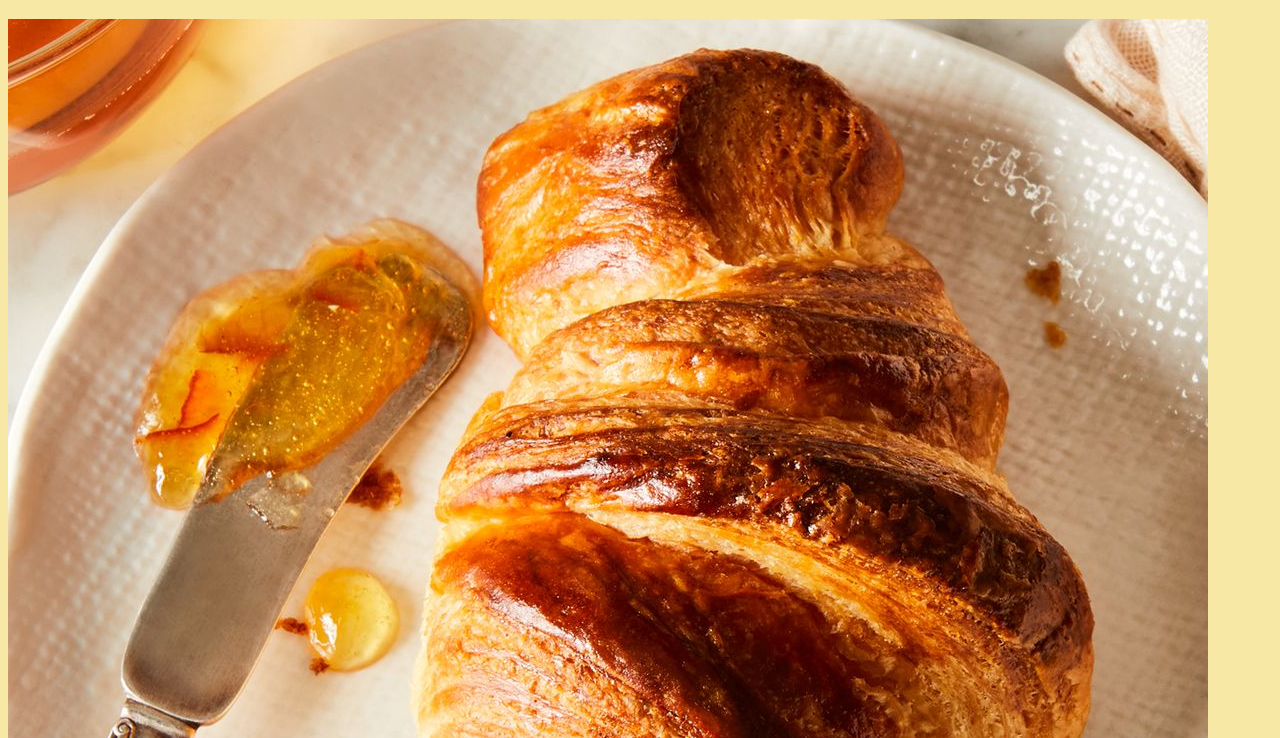
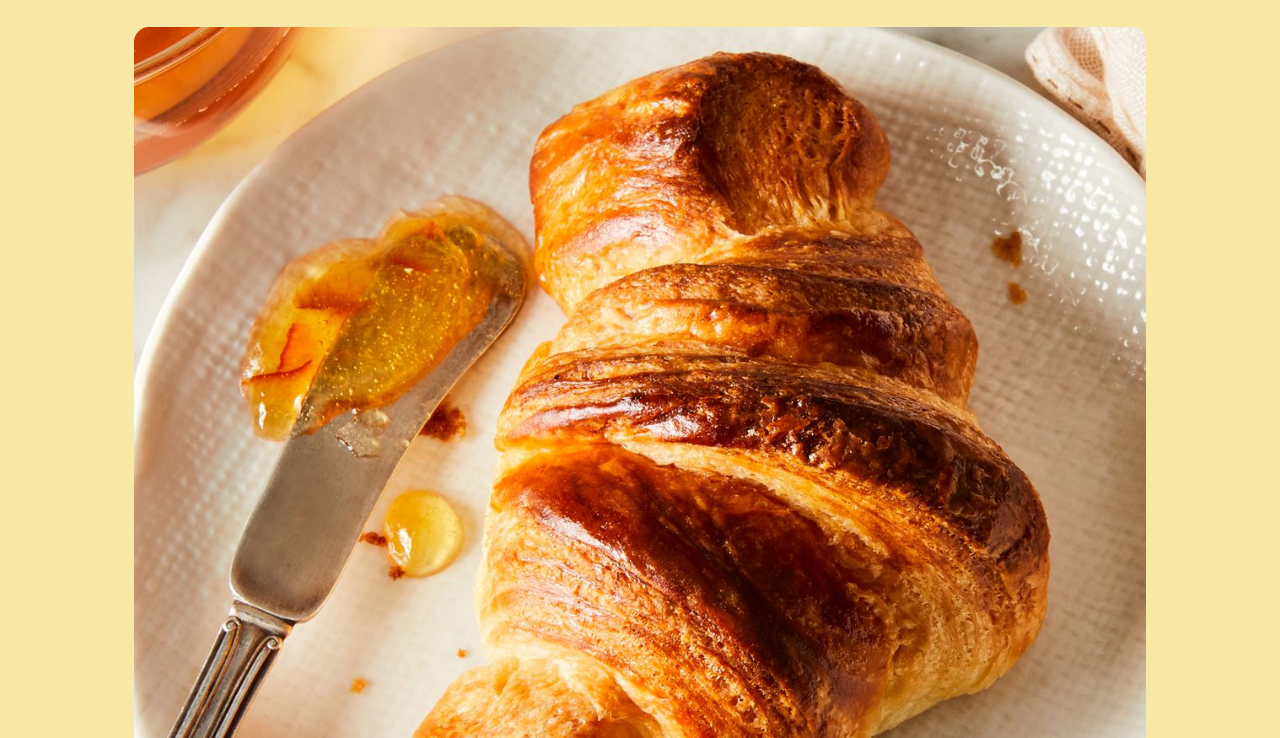
Before and after one commit to kathink/multiple-page-hosting-challenge, a plain HTML site: page web-project/photo.html in a window 1280 px wide. Shown: the part 62-800 px from the top of the page. Drawn offline with Linux system fonts and the light colour scheme.

Commit message:
adjust croissant picture

```diff
--- a/styles/styles.css
+++ b/styles/styles.css
@@ -9,6 +9,12 @@ h1,
 p {
   text-align: center;
 }
+img {
+  display: block;
+  width: 80%;
+  margin: 30px auto;
+  border-radius: 15px;
+}
 .nav-link {
   display: flex;
   justify-content: center;
```
